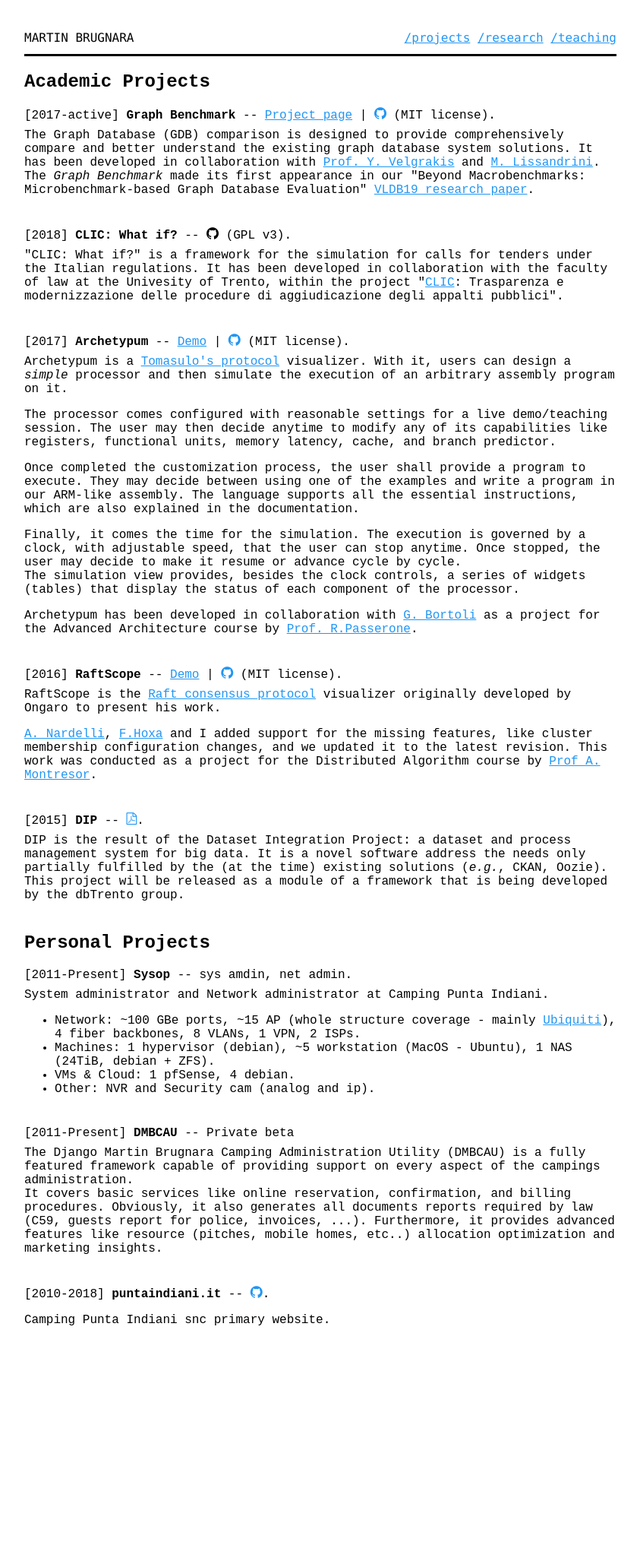
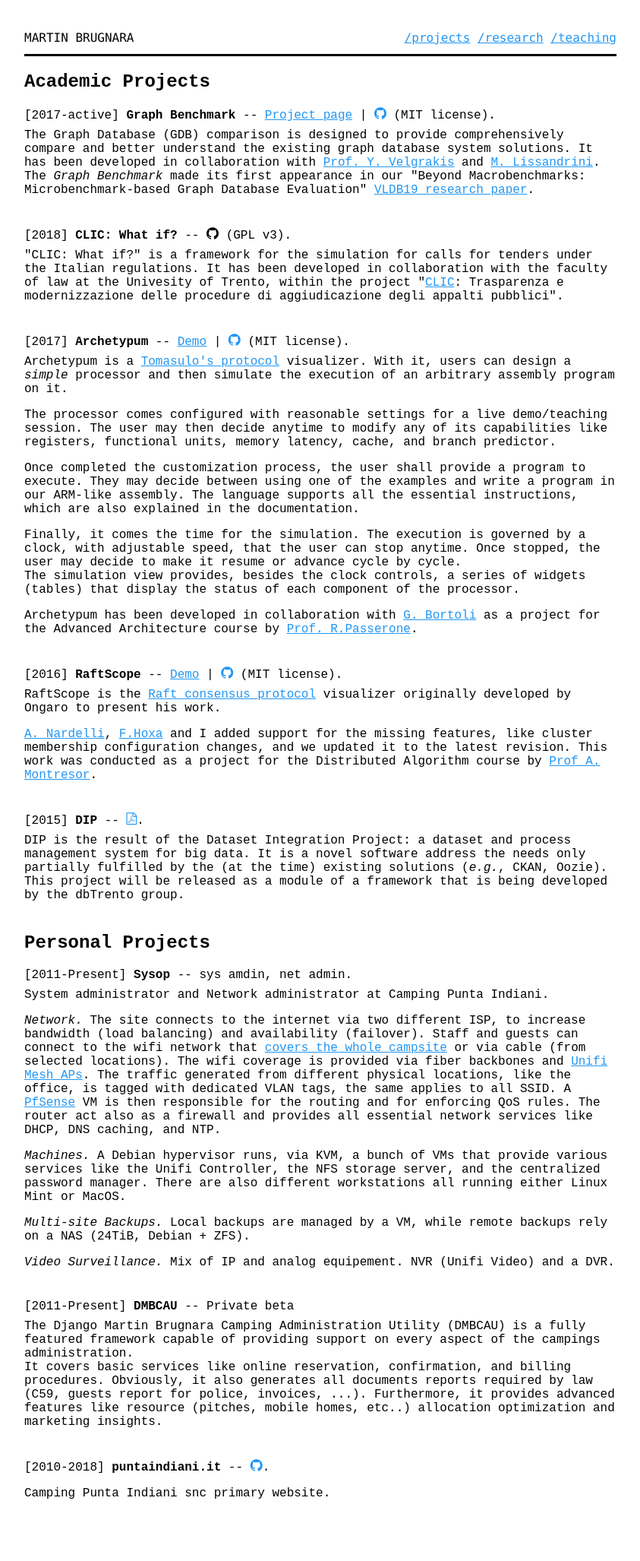
Before and after one commit to MartinBrugnara/martinbrugnara.github.io, a Jekyll site: the page built from projects.html, in a window 1280 px wide. Shown: the whole page at 76% size, without its empty margins (218-1061 px from the left). Built offline with Jekyll 4.4.1, drawn with Linux system fonts in a browser that asks for light colours; some web fonts are replaced; before the commit the page ends 1826 px from its top, so only the background shows below that.

Commit message:
Add ORCID and rewrite sysop/netadmin

```diff
--- a/_sass/icons.scss
+++ b/_sass/icons.scss
@@ -49,3 +49,14 @@
 .icon-github:before {
   content: "\e903";
 }
+
+
+/* Added icons */
+.icon-orcid {
+  svg {height: 1em;}
+  vertical-align: top;
+
+  /* Original colors accordingly to: https://orcid.figshare.com/articles/ORCID_iD_icon_graphics/5008697 */
+  /*.st0{fill:#A6CE39;}*/
+  .st1{fill:#FFFFFF;}
+}
--- a/projects.html
+++ b/projects.html
@@ -83,12 +83,27 @@
         <header>[2011-Present] <strong>Sysop</strong> -- sys amdin, net admin.</header>
         <p>
             System administrator and Network administrator at Camping Punta Indiani.
-            <ul>
-                <li>Network: ~100 GBe ports, ~15 AP (whole structure coverage - mainly <a href="https://www.ubnt.com" target="_blank">Ubiquiti</a>), 4 fiber backbones, 8 VLANs, 1 VPN, 2 ISPs.</li>
-                <li>Machines: 1 hypervisor (debian), ~5 workstation (MacOS - Ubuntu), 1 NAS (24TiB, debian + ZFS).</li>
-                <li>VMs &amp; Cloud:  1 pfSense, 4 debian.</li>
-                <li>Other: NVR and Security cam (analog and ip).</li>
-            </ul>
+        </p>
+
+        <p>
+            <em>Network.</em> The site connects to the internet via two different ISP, to increase bandwidth (load balancing) and availability (failover).
+            Staff and guests can connect to the wifi network that <a href="https://community.ubnt.com/t5/UniFi-Wireless/Request-for-advice-New-outdoor-installation-in-a-Campsite/m-p/1890169/highlight/true#M221835">covers the whole campsite</a> or via cable (from selected locations).
+            The wifi coverage is provided via fiber backbones and <a href="https://unifi-mesh.ui.com/" target="_blank">Unifi Mesh APs</a>.
+            The traffic generated from different physical locations, like the office, is tagged with dedicated VLAN tags, the same applies to all SSID.
+            A <a href="https://www.pfsense.org/">PfSense</a> VM is then responsible for the routing and for enforcing QoS rules.
+            The router act also as a firewall and provides all essential network services like DHCP, DNS caching, and NTP.
+        </p>
+
+        <p>
+            <em>Machines.</em> A Debian hypervisor runs, via KVM, a bunch of VMs that provide various services like the Unifi Controller, the NFS storage server, and the centralized password manager. There are also different workstations all running either Linux Mint or MacOS.
+        </p>
+
+        <p>
+            <em>Multi-site Backups.</em> Local backups are managed by a VM, while remote backups rely on a NAS (24TiB, Debian + ZFS).
+        </p>
+
+        <p>
+            <em>Video Surveillance.</em> Mix of IP and analog equipement. NVR (Unifi Video) and a DVR.
         </p>
     </section>
 
```
Also changed, not shown: index.html (+2 -1 lines).
